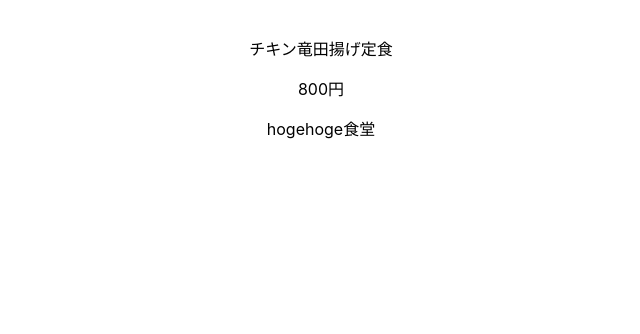
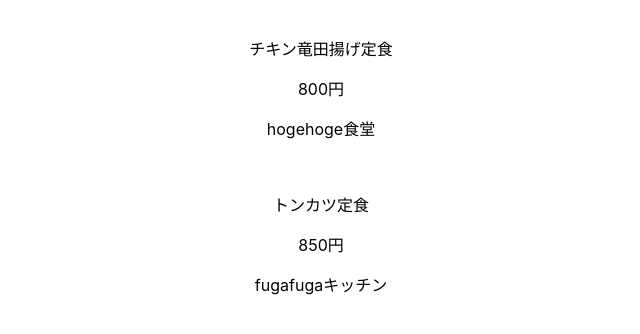
Before and after one commit to hiroki-harada/LunchTimeShare, a React (Create React App) app: page / in a window 1280 px wide. Shown: the top 334 px of the page, without its empty margins (319-959 px from the left). Built offline with nearby package versions, Linux system fonts and the light colour scheme.

Commit message:
modify to display multi-menu

```diff
--- a/src/App.js
+++ b/src/App.js
@@ -1,17 +1,12 @@
 import React from 'react'
 // import logo from './logo.svg'
 import './App.css'
-import Dish from './page/Dish'
+import UserTop from "./page/UserTop"
 
 const App = () => {
-    const dishInfo = {
-        description: "チキン竜田揚げ定食",
-        price: "800円",
-        shopName: "hogehoge食堂"
-    }
     return (
         <div className="App">
-            <Dish dishInfo = {dishInfo}></Dish>
+            <UserTop></UserTop>
         </div>
     )
 }
--- a/src/page/Dish.jsx
+++ b/src/page/Dish.jsx
@@ -12,9 +12,10 @@ const Dish = ({dishInfo}) => {
     //     setShopName("hogehoge食堂")
     //     return
     // }, [])
+    console.log(dishInfo)
 
     return (
-        <div>
+        <div className="dish">
             {/* 編集ボタン クリックで編集用のモーダルを開く*/}
             {/* <button type="submit" value={this.state.buttonMode}></button> */}
             <div className="picture">
--- /dev/null
+++ b/src/page/UserTop.jsx
@@ -0,0 +1,29 @@
+import React, {useEffect, useState} from "react"
+import Dish from "./Dish"
+
+const UserTop = () => {
+    const dishInfo = [
+        {
+            description: "チキン竜田揚げ定食",
+            price: "800円",
+            shopName: "hogehoge食堂"
+        },
+        {
+            description: "トンカツ定食",
+            price: "850円",
+            shopName: "fugafugaキッチン"
+        }
+    ]
+
+    return (
+        <div className = "">
+            {dishInfo.map(dish =>
+                <div key = {dish}>
+                    <Dish dishInfo = {dish}></Dish>
+                </div>
+            )}
+        </div>
+    )
+}
+
+export default UserTop
```
